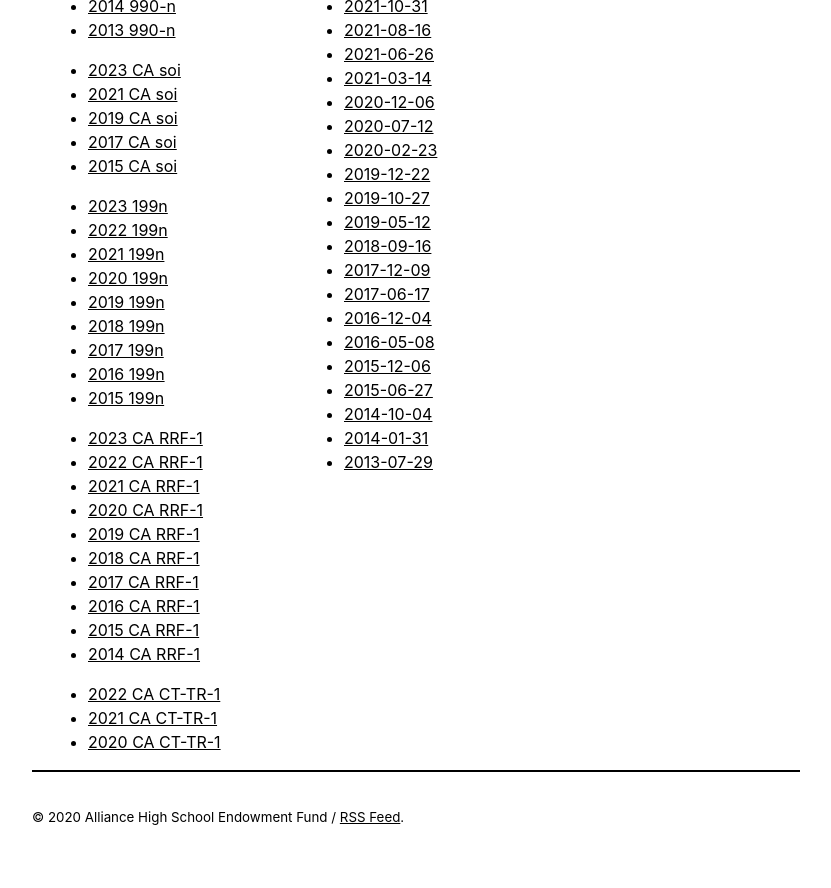
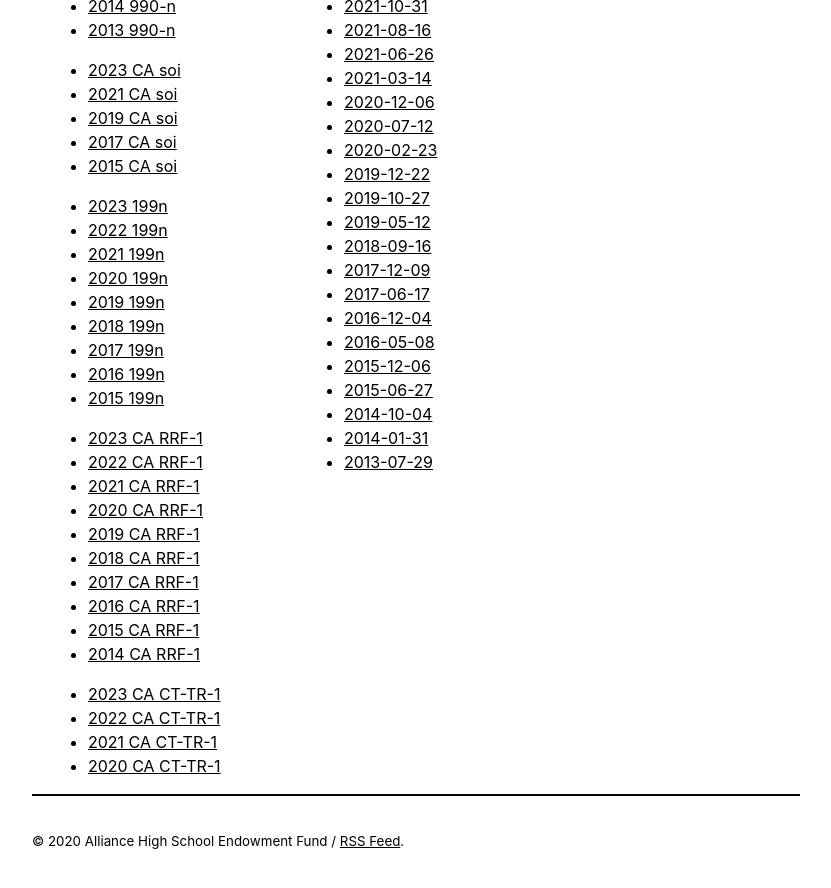
Before and after one commit to ahsef/ahsef.github.io, a Jekyll site: the page built from _pages/about.html, in a window 1280 px wide and 900 px high, scrolled down 3904 px. Shown: the top 888 px of the window, without its empty margins (224-1055 px from the left). Built offline with Jekyll 4.4.1, drawn with Linux system fonts in a browser that asks for light colours.

Commit message:
Add 2023 ct-tr1

```diff
--- a/_pages/about.html
+++ b/_pages/about.html
@@ -356,6 +356,7 @@
         </ul>
 
         <ul>
+            <li><a href="/filings/2023-ca-ct-tr-1.pdf">2023 CA CT-TR-1</a></li>
             <li><a href="/filings/2022-ca-ct-tr-1.pdf">2022 CA CT-TR-1</a></li>
             <li><a href="/filings/2021-ca-ct-tr-1.pdf">2021 CA CT-TR-1</a></li>
             <li><a href="/filings/2020-ca-ct-tr-1.pdf">2020 CA CT-TR-1</a></li>
```
Also changed, not shown: 1 other file.
